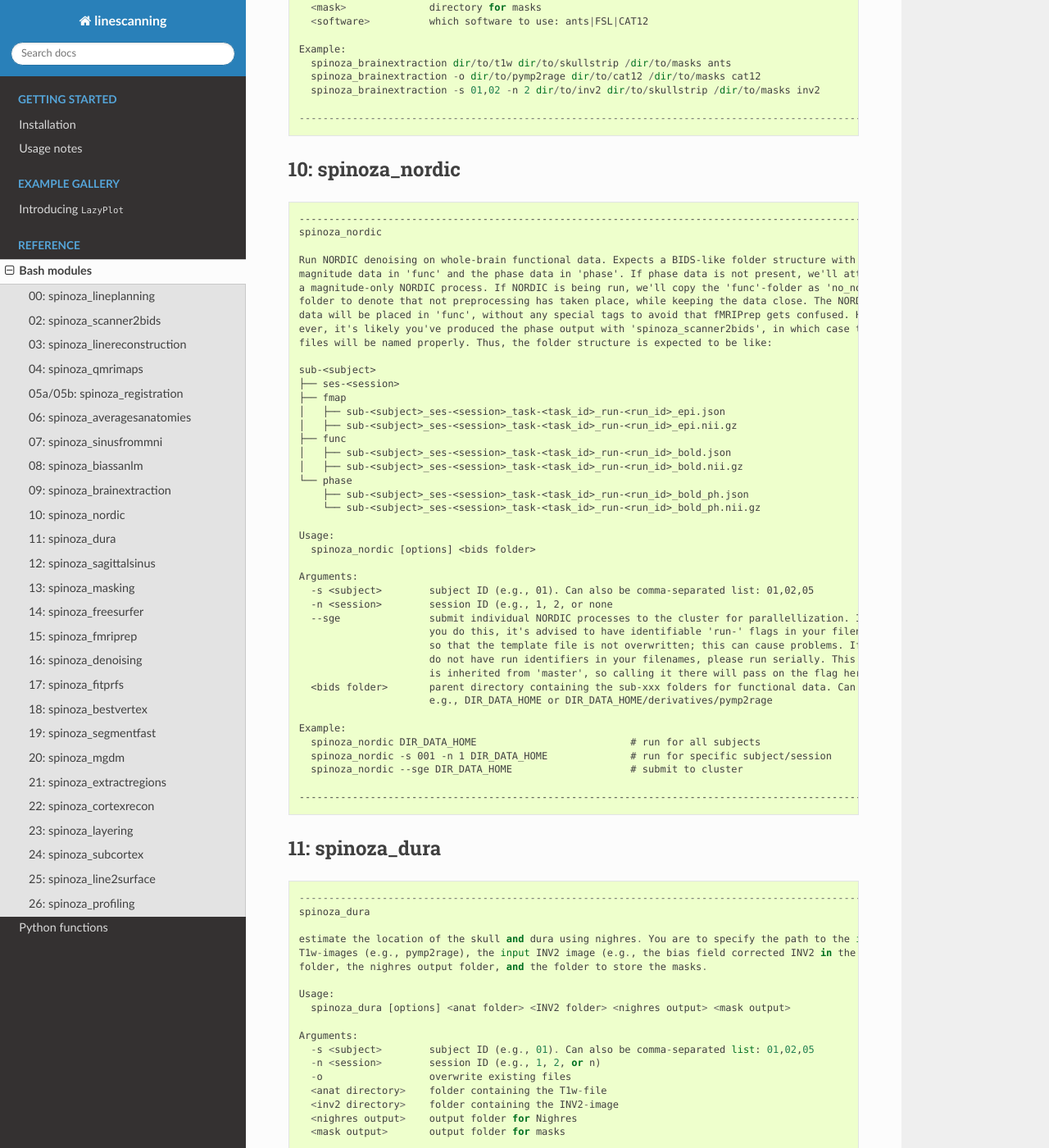
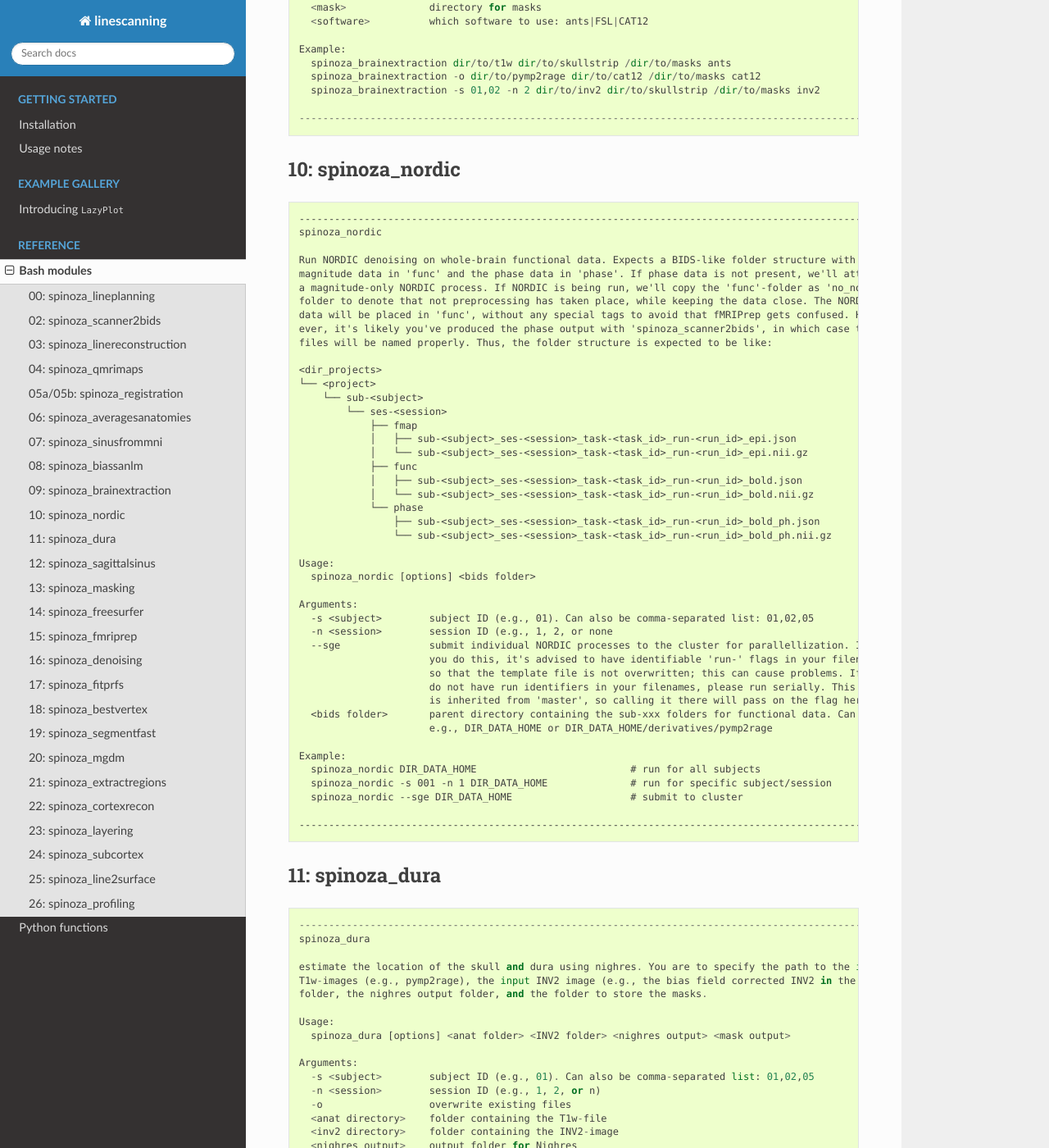
Before and after one commit to gjheij/linescanning, a Sphinx documentation site: the page built from doc/source/bash.rst, in a window 1280 px wide and 1400 px high, scrolled down 6042 px. Shown: the whole window at 82% size. Built offline with Sphinx 7.4.7 and the Read the Docs theme 2.0.0, drawn with Linux system fonts in a browser that asks for light colours; pages that are not in the unit, such as notebooks, are missing from menus.

Commit message:
more docs

```diff
--- a/doc/source/bash.rst
+++ b/doc/source/bash.rst
@@ -371,17 +371,19 @@ Below the help information for each module, which can also be called with:
     ever, it's likely you've produced the phase output with 'spinoza_scanner2bids', in which case the
     files will be named properly. Thus, the folder structure is expected to be like:
 
-    sub-<subject>
-    ├── ses-<session>
-    ├── fmap
-    │   ├── sub-<subject>_ses-<session>_task-<task_id>_run-<run_id>_epi.json
-    │   ├── sub-<subject>_ses-<session>_task-<task_id>_run-<run_id>_epi.nii.gz
-    ├── func
-    │   ├── sub-<subject>_ses-<session>_task-<task_id>_run-<run_id>_bold.json
-    │   ├── sub-<subject>_ses-<session>_task-<task_id>_run-<run_id>_bold.nii.gz
-    └── phase
-        ├── sub-<subject>_ses-<session>_task-<task_id>_run-<run_id>_bold_ph.json
-        └── sub-<subject>_ses-<session>_task-<task_id>_run-<run_id>_bold_ph.nii.gz
+    <dir_projects>
+    └── <project>
+        └── sub-<subject>
+            └── ses-<session>
+                ├── fmap
+                │   ├── sub-<subject>_ses-<session>_task-<task_id>_run-<run_id>_epi.json
+                │   └── sub-<subject>_ses-<session>_task-<task_id>_run-<run_id>_epi.nii.gz
+                ├── func
+                │   ├── sub-<subject>_ses-<session>_task-<task_id>_run-<run_id>_bold.json
+                │   └── sub-<subject>_ses-<session>_task-<task_id>_run-<run_id>_bold.nii.gz
+                └── phase
+                    ├── sub-<subject>_ses-<session>_task-<task_id>_run-<run_id>_bold_ph.json
+                    └── sub-<subject>_ses-<session>_task-<task_id>_run-<run_id>_bold_ph.nii.gz
 
     Usage:
       spinoza_nordic [options] <bids folder>
--- a/doc/source/usage.rst
+++ b/doc/source/usage.rst
@@ -466,7 +466,7 @@ Once you've put the files there, you can run ``module 02``. This will convert yo
 
     $ master -m 02 -n 1 # spinoza_scanner2bids
 
-After converting our data to nifti, we need to create our T1w/T1map images from the first and second inversion images. We can do this quite easily with Pymp2rage_. If you do not combine **INV1** and **INV2** yourself, - you already have a ``T1w``-/``T1map``-file in ``DIR_DATA_HOME`` - you can skip the part below:
+After converting our data to nifti, we need to create our T1w/T1map images from the first and second inversion images. We can do this quite easily with Pymp2rage_. If you do not combine **INV1** and **INV2** yourself, - you already have a ``T1w``-/ ``T1map``-file in ``DIR_DATA_HOME`` - you can skip the part below:
 
 .. code:: bash
 
```
Also changed, not shown: 1 other file.
